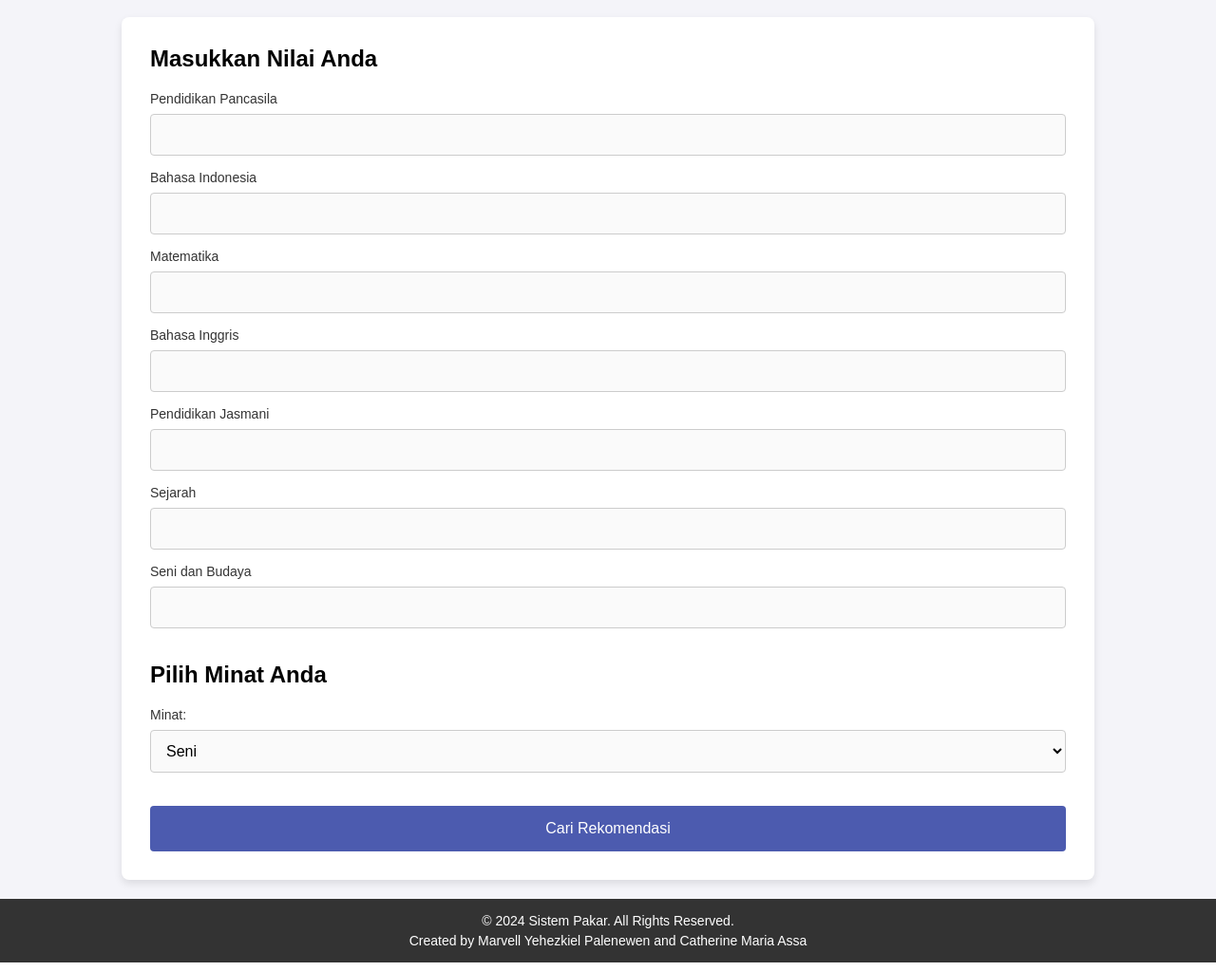
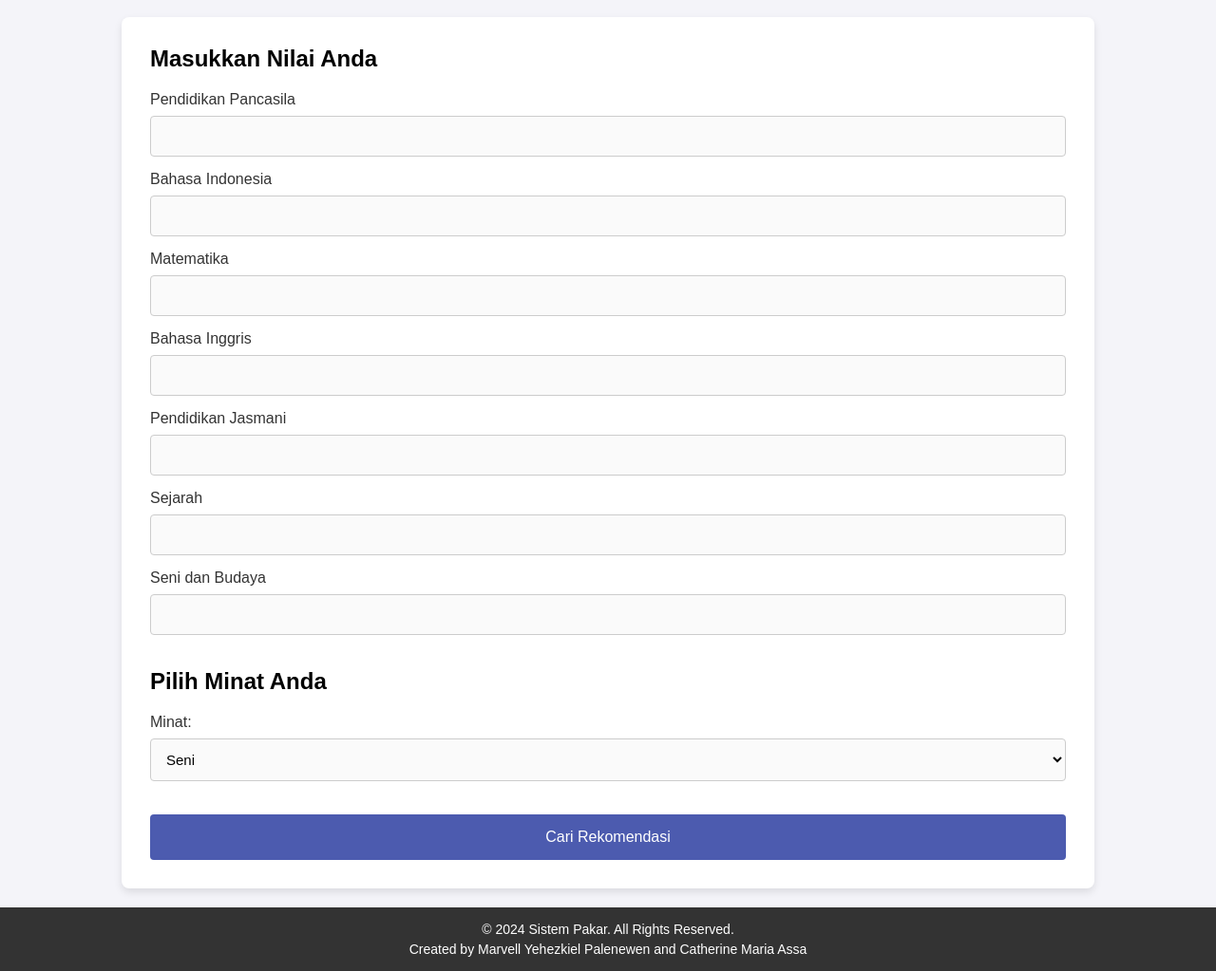
Before and after one commit to Catherine263/Rekomendasi-Jurusan, a PHP site: page / in a window 1280 px wide. Shown: the part 59-1082 px from the top of the page at 95% size. Run offline with PHP 8.4, Linux system fonts and the light colour scheme.

Commit message:
Update style.css

```diff
--- a/style.css
+++ b/style.css
@@ -33,8 +33,6 @@ header {
 }
 
 .header-container h1 {
-    /* margin-top: 30px; */
-    /* margin-bottom: 10px; */
     text-align: center;
     font-size: 25px;
 }
@@ -47,8 +45,6 @@ header {
     border-radius: 8px;
     box-shadow: 0 4px 8px rgba(0, 0, 0, 0.1);
     width: 80%;
-    /* max-width: 600px; */
-    /* margin-top: 15%; */
 }
 
 .container h2 {
@@ -63,7 +59,7 @@ header {
 /* Styling label untuk setiap input */
 label {
     display: block;
-    font-size: 14px;
+    font-size: 16px;
     color: #333;
     margin-bottom: 8px;
 }
@@ -76,7 +72,7 @@ select {
     margin-bottom: 15px;
     border: 1px solid #ccc;
     border-radius: 4px;
-    font-size: 16px;
+    font-size: 15px;
     background-color: #fafafa;
 }
 
```
